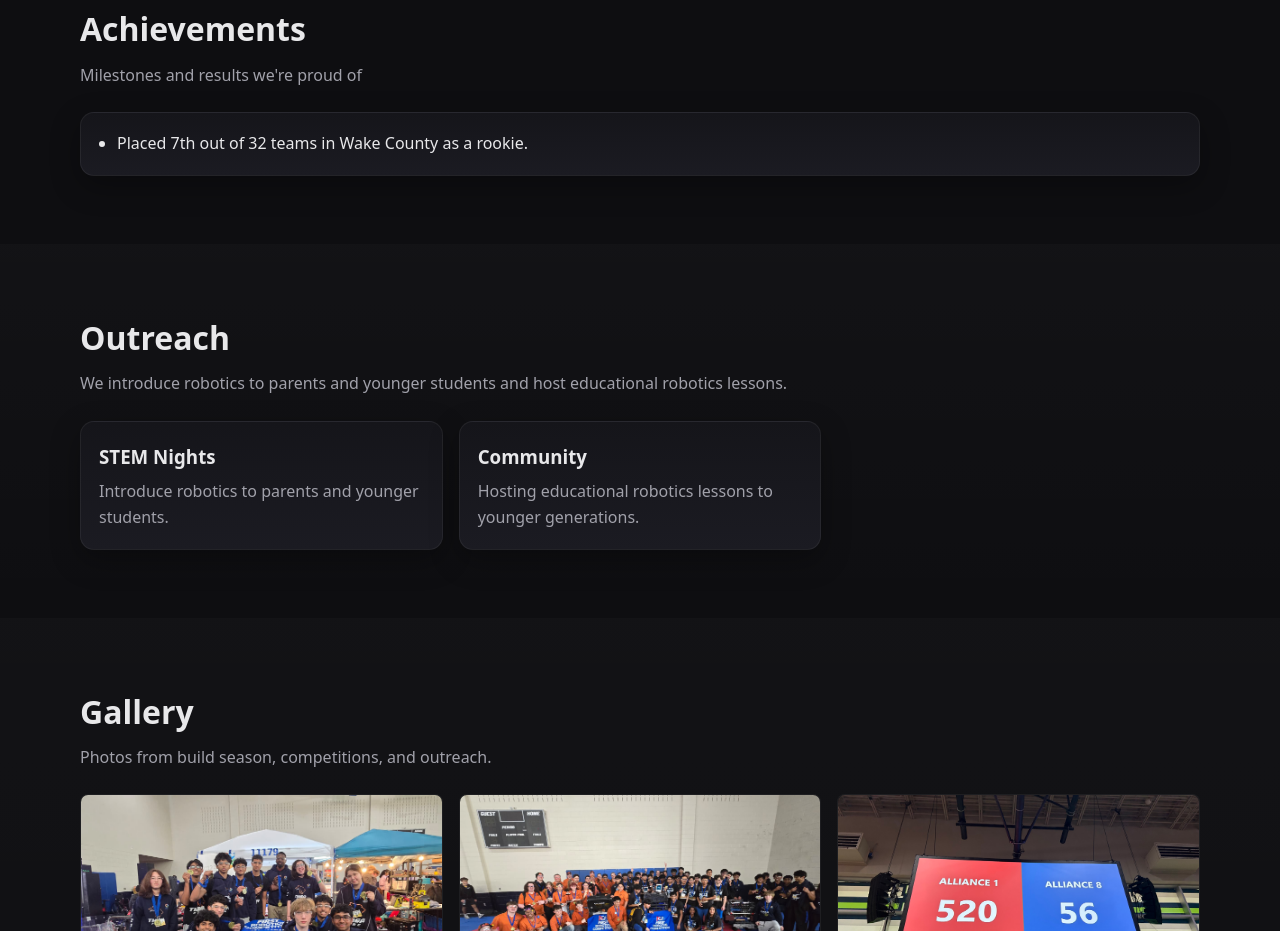
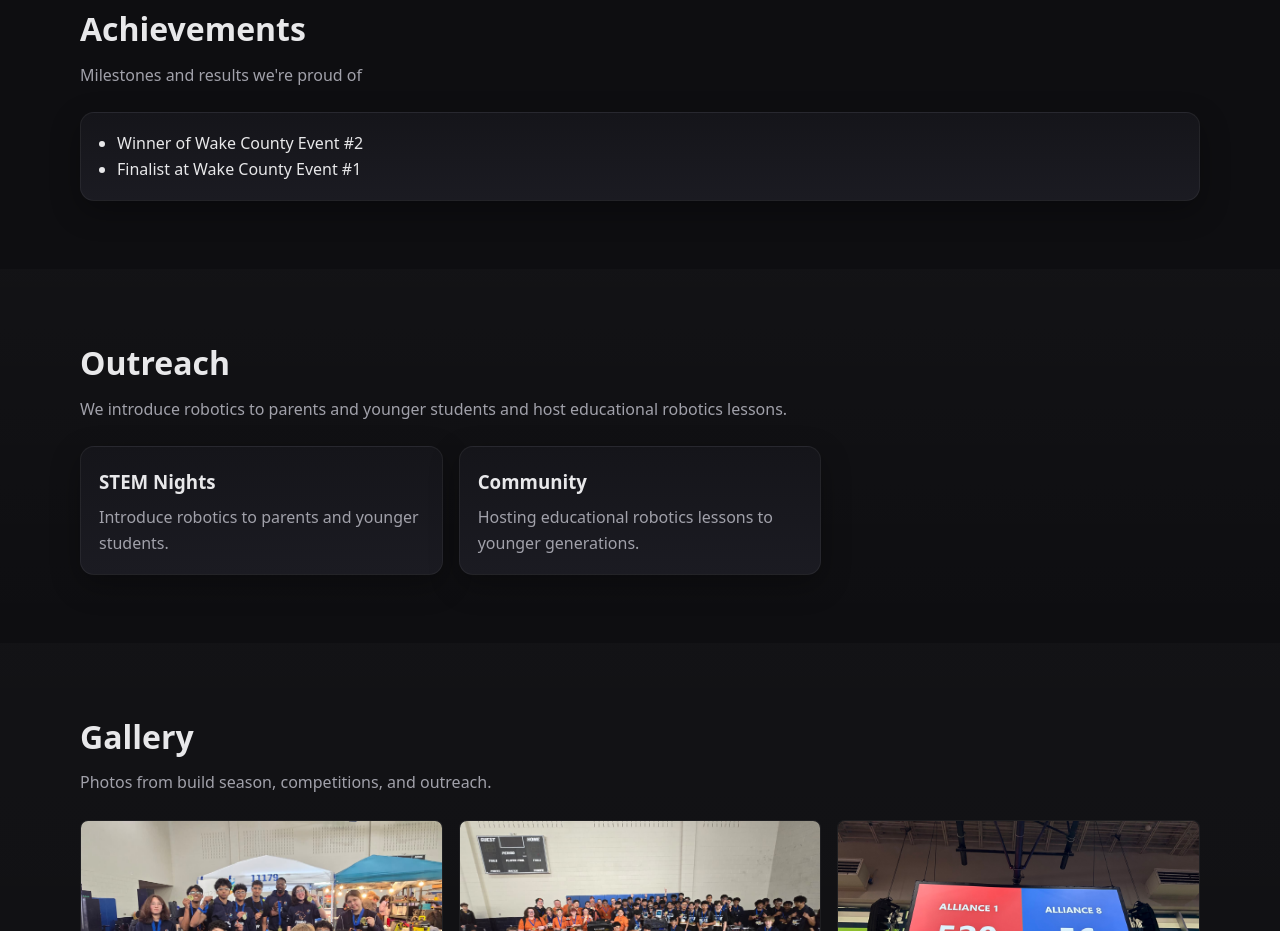
Before and after one commit to Ertugrul12345/FRC_WEBSITE, a plain HTML site: page index.html in a window 1280 px wide. Shown: the part 2255-3186 px from the top of the page. Drawn offline with Linux system fonts and the light colour scheme.

Commit message:
Initial commit

```diff
--- a/index.html
+++ b/index.html
@@ -92,7 +92,8 @@
           <div class="grid one">
             <div class="card">
               <ul class="list">
-                <li>Placed 7th out of 32 teams in Wake County as a rookie.</li>
+                <li>Winner of Wake County Event #2</li>
+                <li>Finalist at Wake County Event #1</li>
               </ul>
             </div>
 
```
